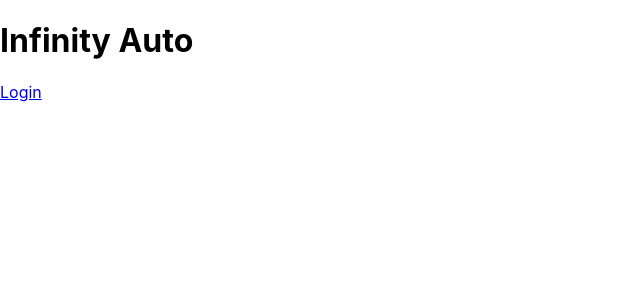
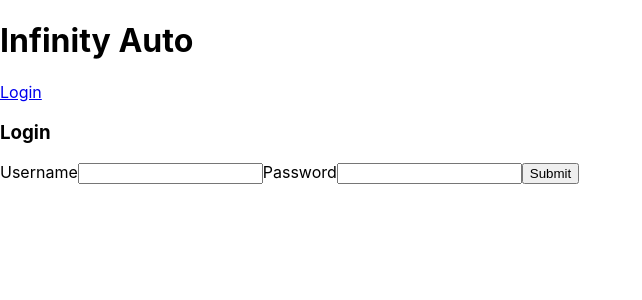
Before and after one commit to zohaibk22/infinity-Performance, a React (Create React App) app in the folder client/: page /login in a window 1280 px wide. Shown: the top 300 px of the page, without its empty margins (0-642 px from the left). Built offline with nearby package versions, Linux system fonts and the light colour scheme.

Commit message:
Login form Struture complete:

```diff
--- a/client/src/App.js
+++ b/client/src/App.js
@@ -2,11 +2,14 @@ import React from "react";
 import logo from "./logo.svg";
 import "./App.css";
 import Header from "./Components/shared/Header/Header";
+import Main from "./Components/shared/Main/Main";
+import { Route, Link } from "react-router-dom";
 
 function App() {
   return (
     <>
       <Header />
+      <Main />
     </>
   );
 }
--- /dev/null
+++ b/client/src/Components/Home/Home.jsx
@@ -0,0 +1,10 @@
+import React from 'react'
+
+export default function Home() {
+    return (
+        <div>
+            <h1> Home</h1>
+
+        </div>
+    )
+}
--- a/client/src/Components/Login/Login.jsx
+++ b/client/src/Components/Login/Login.jsx
@@ -1,11 +1,35 @@
-import React, { Component } from 'react'
+import React, {useState} from 'react'
+import {Link} from 'react-router-dom'
 
-export default class login extends Component {
-    render() {
-        return (
-            <div>
+export default function Login(props) {
+    const [formData, setFormData] = useState({
+        username: '',
+        password: ''
+    })
 
-            </div>
-        )
+    let handleChange = (e) => {
+        const {name, value} = e.target;
+        setFormData({
+            ...formData,
+            [name]: value
+        })
     }
+
+    return (
+        <div>
+            <h3>Login</h3>
+            <form>
+                <label>Username</label>
+                <input type="text" name='username' value={formData.username} onChange = {handleChange}/>
+
+                <label>Password</label>
+                <input type="password" name="password" value = {formData.password} onChange = {handleChange}/>
+
+                <button>Submit</button>
+
+
+            </form>
+
+        </div>
+    )
 }
--- a/client/src/Components/shared/Header/Header.jsx
+++ b/client/src/Components/shared/Header/Header.jsx
@@ -5,7 +5,7 @@ export default function Header() {
     return (
         <div>
             <h1>Infinity Auto</h1>
-            <Link to="/auth/login">Login</Link>
+            <Link to="/login">Login</Link>
 
         </div>
     )
--- /dev/null
+++ b/client/src/Components/shared/Main/Main.jsx
@@ -0,0 +1,21 @@
+import React from 'react'
+import {Route, Link} from "react-router-dom"
+import Login from '../../Login/Login'
+import Home from '../../Home/Home'
+
+export default function Main() {
+    return (
+        <main>
+            <Route path='/' exact render={(props)=> (
+                <Home />
+            )}/>
+            <Route path = '/login'render = {(props) => ( //props within this paremeter field are react-router props
+                <Login
+                {...props} //add all react router props into login
+                />
+            )}
+            />
+
+        </main>
+    )
+}
```
